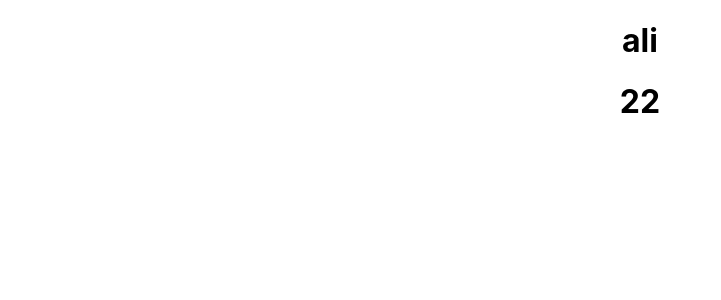
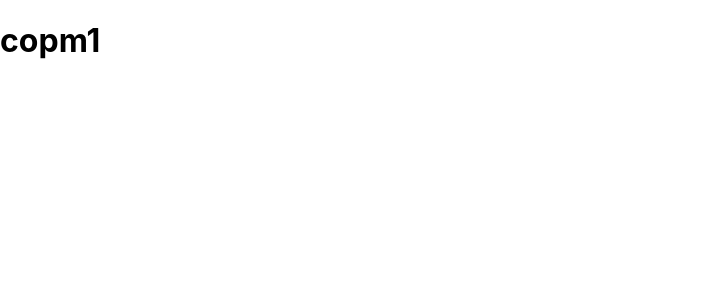
Before and after one commit to syedAliibrahim/proptypes, a React (Create React App) app: page / in a window 1280 px wide. Shown: the top 300 px of the page, without its empty margins (0-721 px from the left). Built offline with nearby package versions, Linux system fonts and the light colour scheme.

Commit message:
IF Else In React

```diff
--- a/src/App.js
+++ b/src/App.js
@@ -4,17 +4,49 @@ import Props from './components/props';
 import Home from './components/home';
 import Header from './components/header';
 import Customer from './components/customer';
+import Click from './components/click';
+import Comp1 from './components/comp1';
+import Comp2 from './components/comp2';
 
+// function App() {
+//   // let a = "abuzzzz"
+//   return (
+//     <div className="App">
+//    {/* <Props name="ali" age={25}/>
+//    <Home name={a} age={44}/>
+//    <Header name="kljkk" age={111} /> */}
+//    {/* <Customer name="ali" age={22}/> */}
+//    {/* <Click/> */}
+
+//     </div>
+//   );
+// }
+
+// export default App;
+
+
+//  function App() {
+//   const name = "ali";
+//    if ( name == "ali"){
+//     return <Comp1/>
+//    }
+//    else{
+//     return <Comp2/>
+//    }
+//   }
+
+///element vrivablr
 function App() {
-  // let a = "abuzzzz"
-  return (
-    <div className="App">
-   {/* <Props name="ali" age={25}/>
-   <Home name={a} age={44}/>
-   <Header name="kljkk" age={111} /> */}
-   <Customer name="ali" age={22}/>
-    </div>
-  );
+  const name ="salma";
+  let data;
+  if ( name === "salma"){
+        data = <Comp1/>
+       }
+       else{
+        data = <Comp2/>
+       }
+       return (
+        <div>{data}</div>
+       )
 }
-
 export default App;
--- /dev/null
+++ b/src/components/click.js
@@ -0,0 +1,16 @@
+import React from 'react'
+
+
+function click(){
+let Hello =(name) =>{
+    alert("Hello" + name)
+}
+
+  return (
+    <div className='App'>
+        <input type="button" value="click" onClick={()=>Hello("ali")} />
+    </div>
+  )
+}
+
+export default click
--- /dev/null
+++ b/src/components/comp1.js
@@ -0,0 +1,11 @@
+import React from 'react'
+
+function comp1() {
+  return (
+    <div>
+        <h1>copm1</h1>
+    </div>
+  )
+}
+
+export default comp1;
--- /dev/null
+++ b/src/components/comp2.js
@@ -0,0 +1,9 @@
+import React from 'react'
+
+function comp2() {
+  return (
+    <div><h1>you ar not right per</h1></div>
+  )
+}
+
+export default comp2
```
